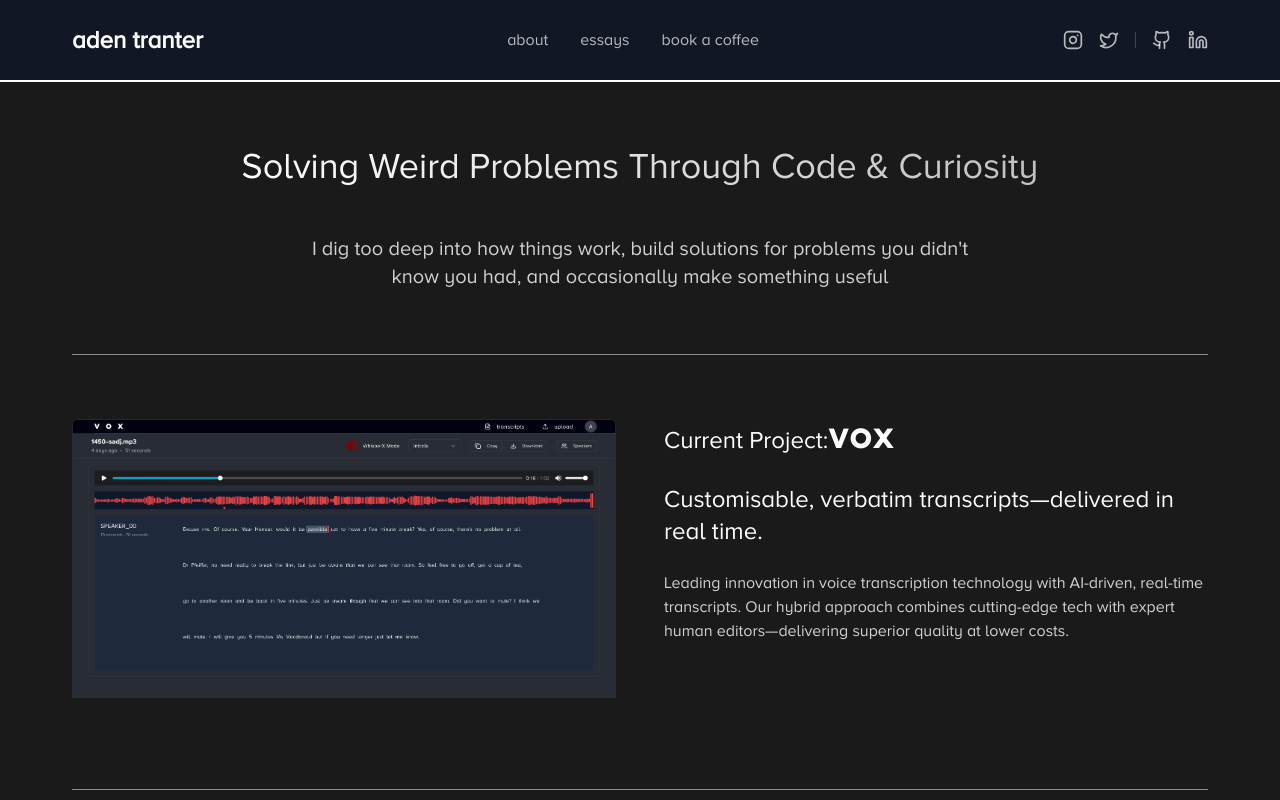
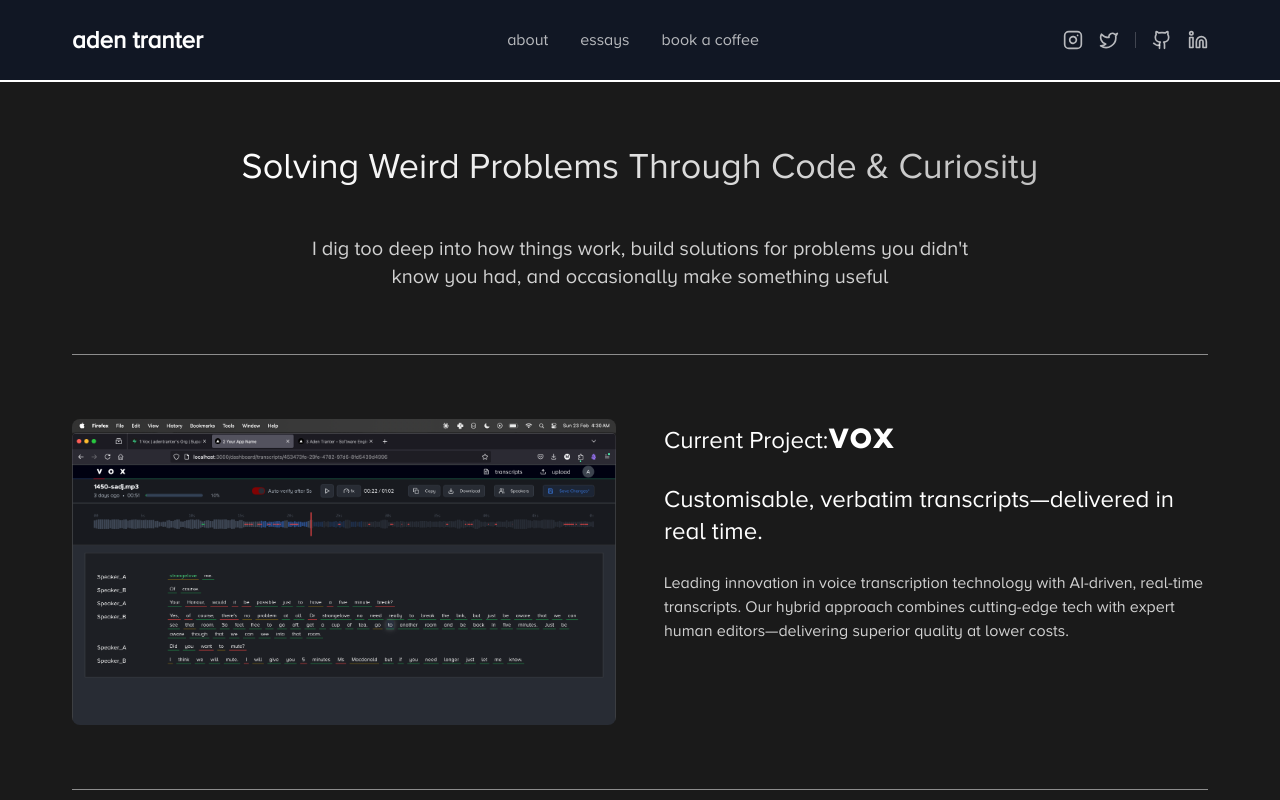
Before and after one commit to adentranter/adentranter.com, a Next.js app: page / in a window 1280 px wide. Shown: the top 800 px of the page. Built offline with nearby package versions, Linux system fonts and the light colour scheme; no server answers.

Commit message:
updated something

```diff
--- a/src/app/page.tsx
+++ b/src/app/page.tsx
@@ -56,7 +56,7 @@
           {/* Browser Chrome */}
           <Link href="/projects/voxit" className="pt-8">
             <Image
-              src="/screenshots/voxit-dashboardOG.png"
+              src="/screenshots/voxit.png"
               alt="Voxit Dashboard"
               width={1920}
               height={1080}
```
Also changed, not shown: public/screenshots/voxit.png (added).
